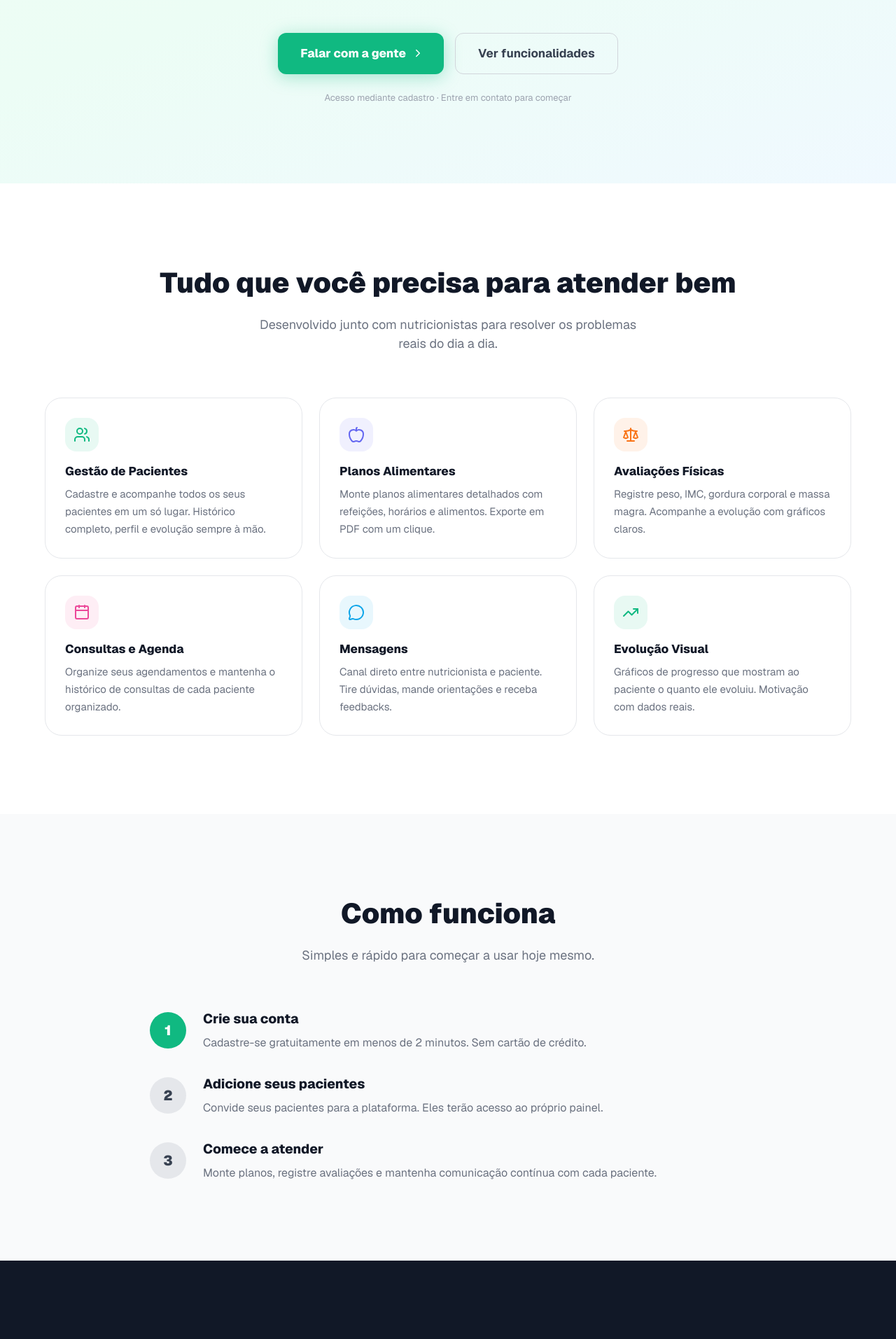
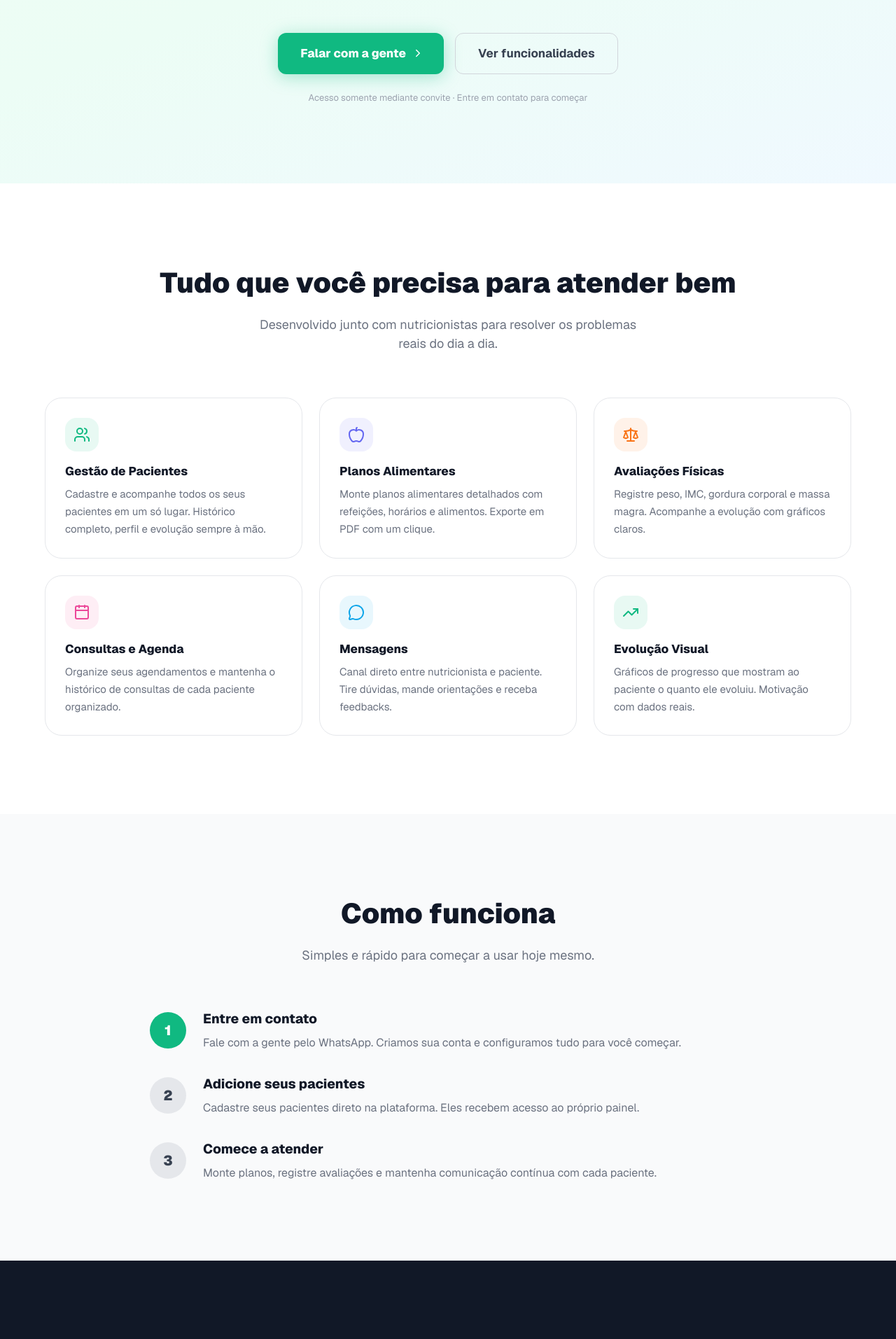
Before and after one commit to Cai0ba/NutriOne, a Next.js app: page / in a window 1280 px wide. Shown: the part 467-2380 px from the top of the page at 70% size. Built offline with nearby package versions, Linux system fonts and the light colour scheme; no server answers; what @mui/material-nextjs would draw is missing.

Commit message:
feat: update onboarding steps and access messages for clarity

```diff
--- a/src/components/landing/LandingPage.tsx
+++ b/src/components/landing/LandingPage.tsx
@@ -65,13 +65,13 @@ const features = [
 const steps = [
   {
     number: "1",
-    title: "Crie sua conta",
-    desc: "Cadastre-se gratuitamente em menos de 2 minutos. Sem cartão de crédito.",
+    title: "Entre em contato",
+    desc: "Fale com a gente pelo WhatsApp. Criamos sua conta e configuramos tudo para você começar.",
   },
   {
     number: "2",
     title: "Adicione seus pacientes",
-    desc: "Convide seus pacientes para a plataforma. Eles terão acesso ao próprio painel.",
+    desc: "Cadastre seus pacientes direto na plataforma. Eles recebem acesso ao próprio painel.",
   },
   {
     number: "3",
@@ -241,7 +241,7 @@ function HeroSection() {
         </Box>
 
         <Typography sx={{ mt: 3, fontSize: 13, color: "#9ca3af" }}>
-          Acesso mediante cadastro · Entre em contato para começar
+          Acesso somente mediante convite · Entre em contato para começar
         </Typography>
       </Container>
     </Box>
@@ -496,7 +496,7 @@ function CtaSection() {
           Falar pelo WhatsApp
         </Button>
         <Typography sx={{ mt: 2.5, fontSize: 13, color: "#9ca3af" }}>
-          Acesso mediante cadastro · Resposta rápida
+          Acesso somente mediante convite · Resposta rápida
         </Typography>
       </Container>
     </Box>
```
